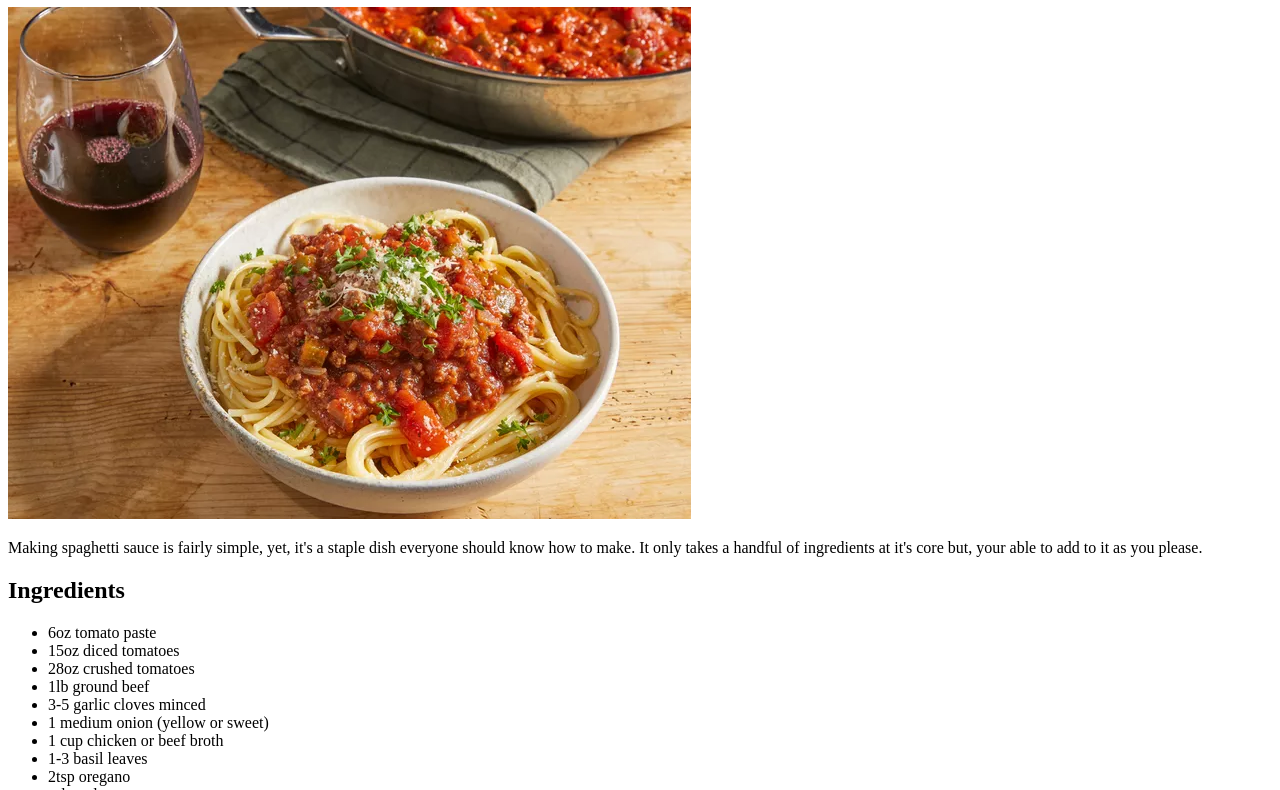
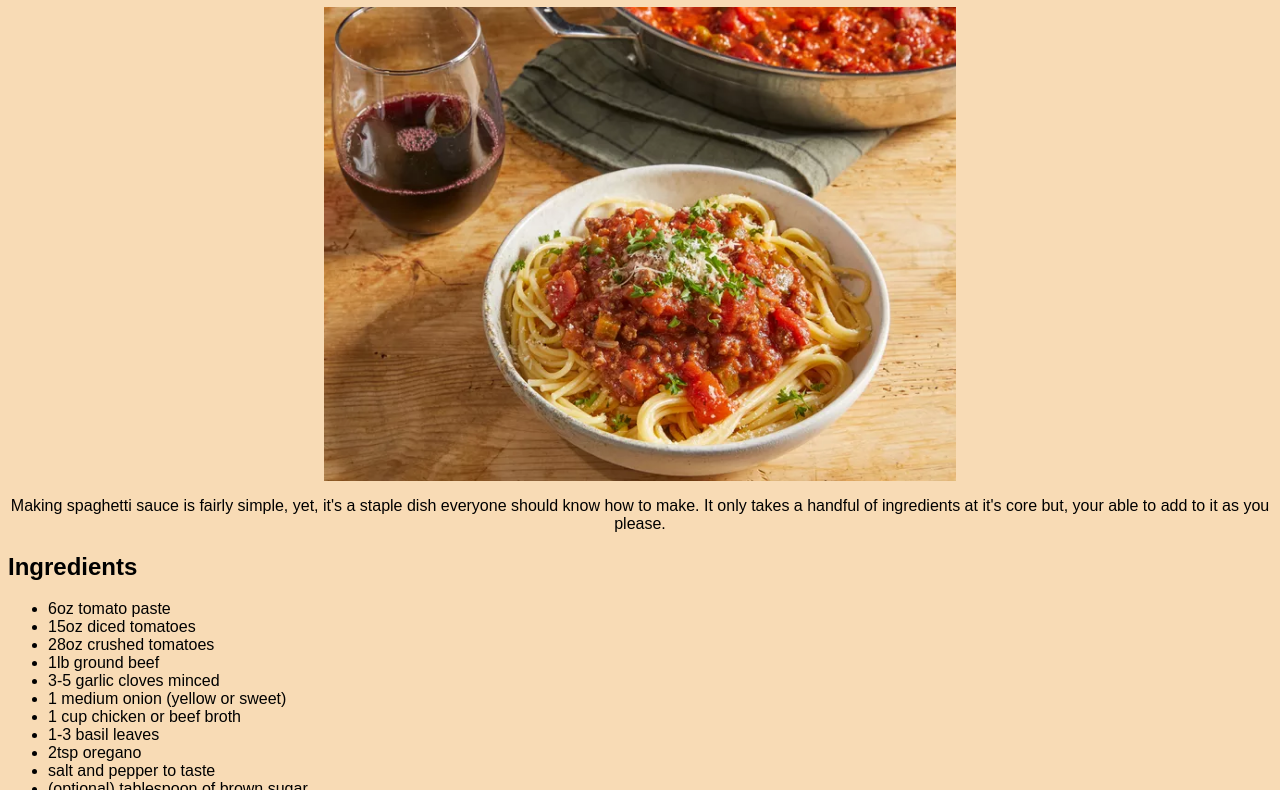
Before and after one commit to Dunlop0790/odin-recipes, a plain HTML site: page recipes/spaghetti.html in a window 1280 px wide. Shown: the part 73-863 px from the top of the page. Drawn offline with Linux system fonts and the light colour scheme.

Commit message:
Update class additions

```diff
--- a/recipes/spaghetti.html
+++ b/recipes/spaghetti.html
@@ -5,6 +5,10 @@
 <head>
 <meta charset="UTF-8">
 <title>Spaghetti Sauce Recipe</title>
+
+<!--external css-->
+<link rel="stylesheet" href="styles.css">
+
 </head>
 
 <body>
```
Also changed, not shown: recipes/proteinshake.html (+4 -0 lines).
